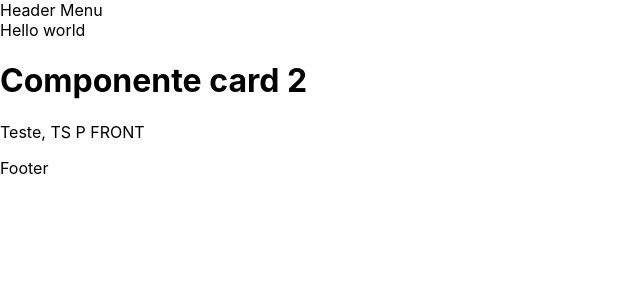
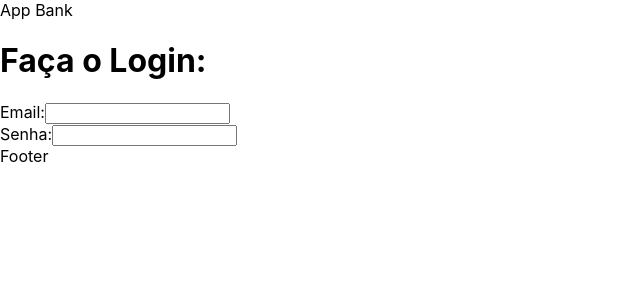
Before and after one commit to gabrielmatuk/ts-study, a React (Create React App) app in the folder 02-React/ts-react/: page / in a window 1280 px wide. Shown: the top 300 px of the page, without its empty margins (0-640 px from the left). Built offline with nearby package versions, Linux system fonts and the light colour scheme.

Commit message:
feat(input): creating component)

```diff
--- a/02-React/ts-react/src/App.tsx
+++ b/02-React/ts-react/src/App.tsx
@@ -1,16 +1,16 @@
-import {Card} from './components/Card'
-import { Layout} from './components/Layout';
+import Inputs from './components/Inputs';
+import { Layout } from './components/Layout';
 
 function App() {
   return (
     <>
-  <Layout>
-      Hello world
-     <Card id={2} paragraph='Teste' details='TS P FRONT'/>
+    <Layout>
+      <h1>Faça o Login:</h1>
+      <Inputs id='emailInput' label='Email:' htmlFor='emailInput'></Inputs>
+      <Inputs id='passwordInpput' label='Senha:' htmlFor='passwordInpput'></Inputs>
     </Layout>
   </>
   );
-
 }
 
 export default App;
--- a/02-React/ts-react/src/components/Card.tsx
+++ b/02-React/ts-react/src/components/Card.tsx
@@ -5,8 +5,6 @@ interface ICard {
 }
 
 export const Card = ({id, paragraph, details}: ICard) => {
-
-    console.log(id)
   return (
     <div>
         <h1> Componente card {id} </h1>
--- a/02-React/ts-react/src/components/Header.tsx
+++ b/02-React/ts-react/src/components/Header.tsx
@@ -1,8 +1,7 @@
 export const Header = () => {
   return (
     <div>
-        Header
-        Menu
+       App Bank
     </div>
   )
 }
--- /dev/null
+++ b/02-React/ts-react/src/components/Inputs.tsx
@@ -0,0 +1,21 @@
+interface IInputs  {
+    label: string,
+    htmlFor: string,
+    id:string
+}
+
+export const Inputs = ( {id, label, htmlFor}: IInputs) => {
+  return (
+    <>
+    <div>
+    <label htmlFor={htmlFor}>
+        {label}
+    </label>
+    <input id={id}/>
+    </div>
+    </>
+
+  )
+}
+
+export default Inputs
```
Also changed, not shown: 1 other file (tests, documents, lock files or other folders).
